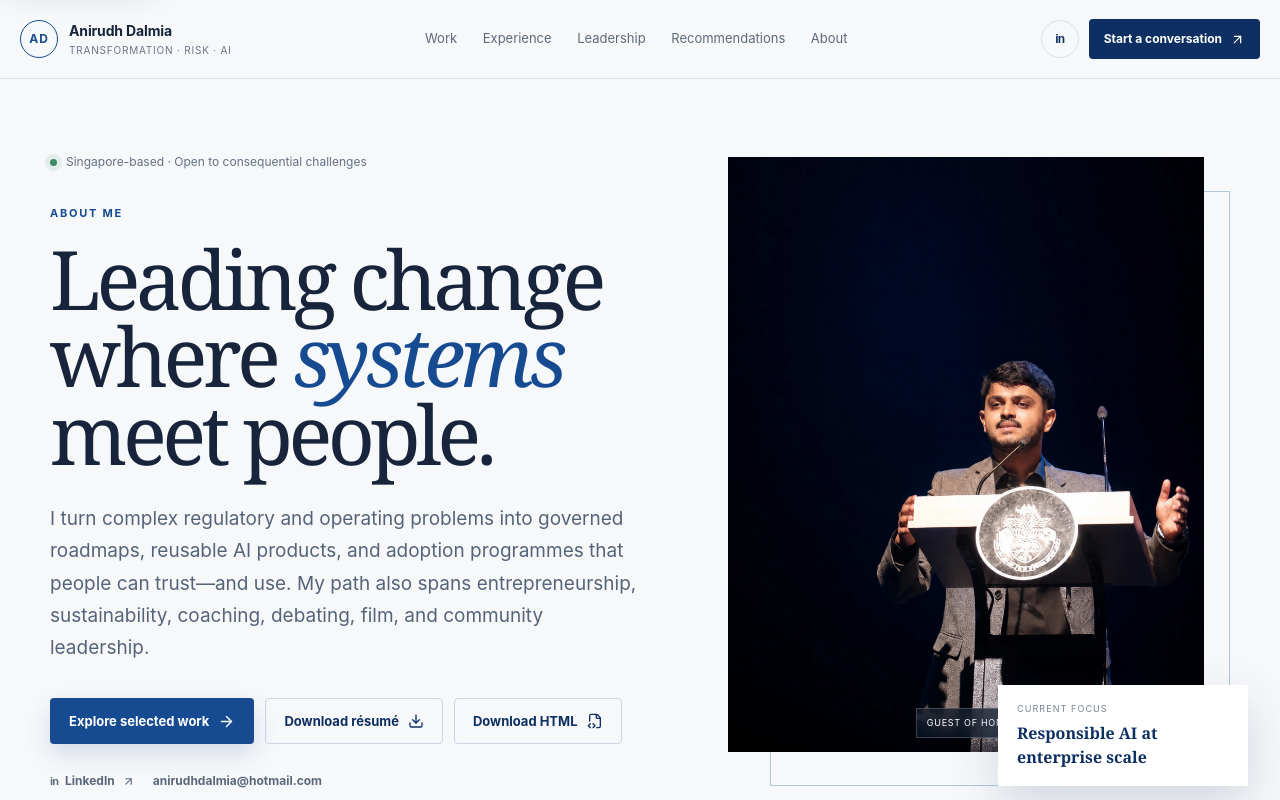
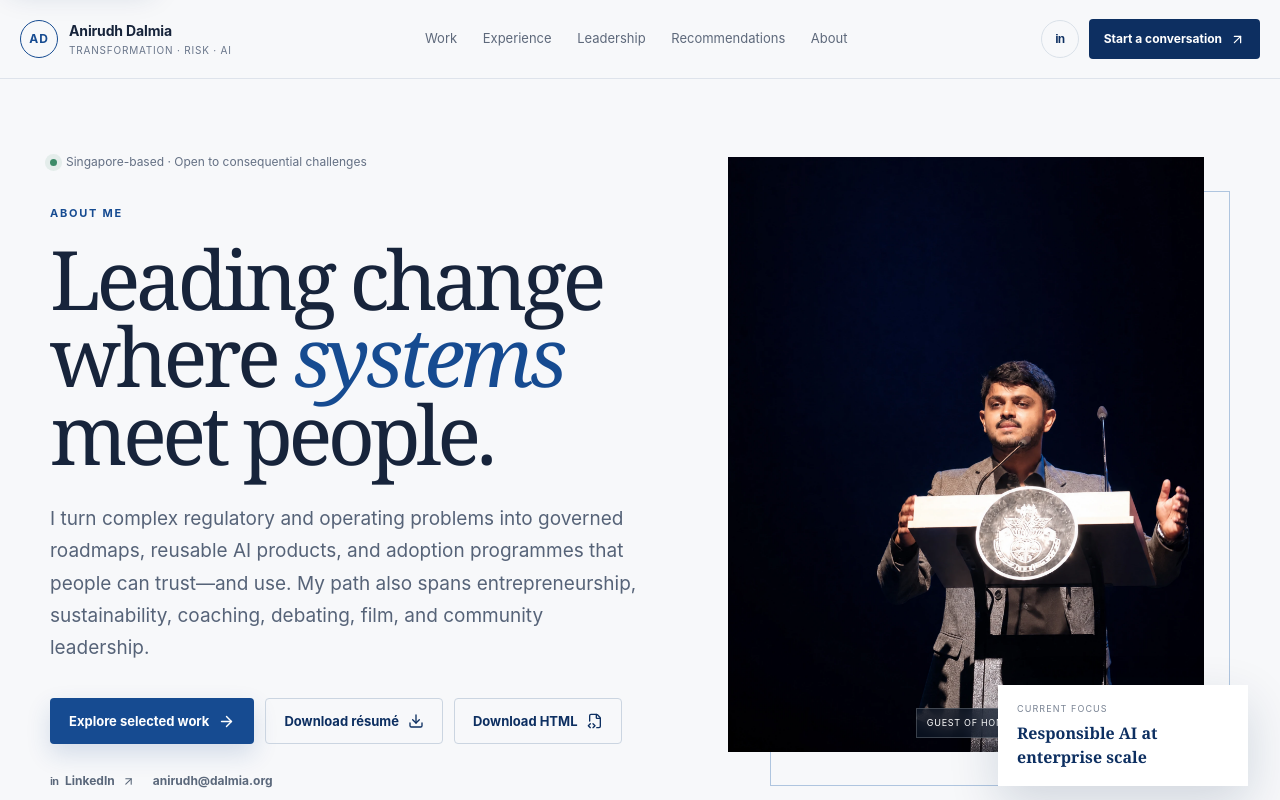
Before and after one commit to PoojaGoel8/anirudh-portfolio, a React (Vite) app in the folder apps/client/: page / in a window 1280 px wide. Shown: the top 800 px of the page. Built offline with nearby package versions, Linux system fonts and the light colour scheme.

Commit message:
Update Index.tsx

```diff
--- a/apps/client/src/pages/home/Index.tsx
+++ b/apps/client/src/pages/home/Index.tsx
@@ -44,7 +44,7 @@ const Index = () => (
           <a href="https://www.linkedin.com/in/anirudh-dalmia/" target="_blank" rel="noreferrer">
             <span className="linkedin-glyph small" aria-hidden="true">in</span> LinkedIn <ArrowUpRight size={13} />
           </a>
-          <a href="mailto:anirudhdalmia@hotmail.com">anirudhdalmia@hotmail.com</a>
+          <a href="mailto:anirudh@dalmia.org">anirudh@dalmia.org</a>
         </div>
       </div>
       <div className="hero-media">
```
